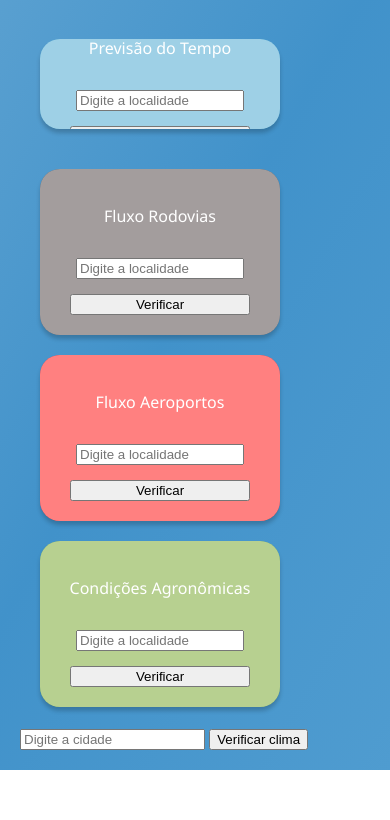
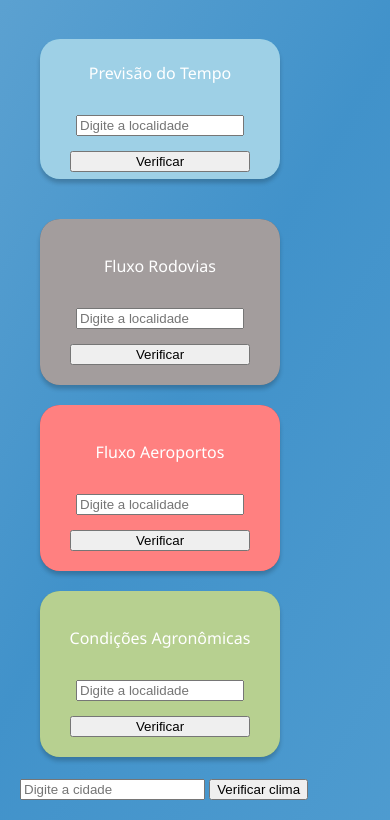
Before and after one commit to Andrehlb/consumindoAPI, a website: page weather-node/public/index.html in a window 390 px wide. Shown: the part 87-907 px from the top of the page. Before the commit the page ends 857 px from the top, so only its background shows below. Drawn offline with Linux system fonts and the light colour scheme; no server answers.

Commit message:
Update `.card, .card-large` on style-weatherNode.css.

```diff
--- a/weather-node/public/css/style-weatherNode.css
+++ b/weather-node/public/css/style-weatherNode.css
@@ -102,7 +102,7 @@ body {
 
 .card, .card-large {
     flex: 1;
-    flex-basis: 50px;
+    flex-basis: 100px;
     max-width: 300px;
     margin: 20px;
     border-radius: 20px;
```
